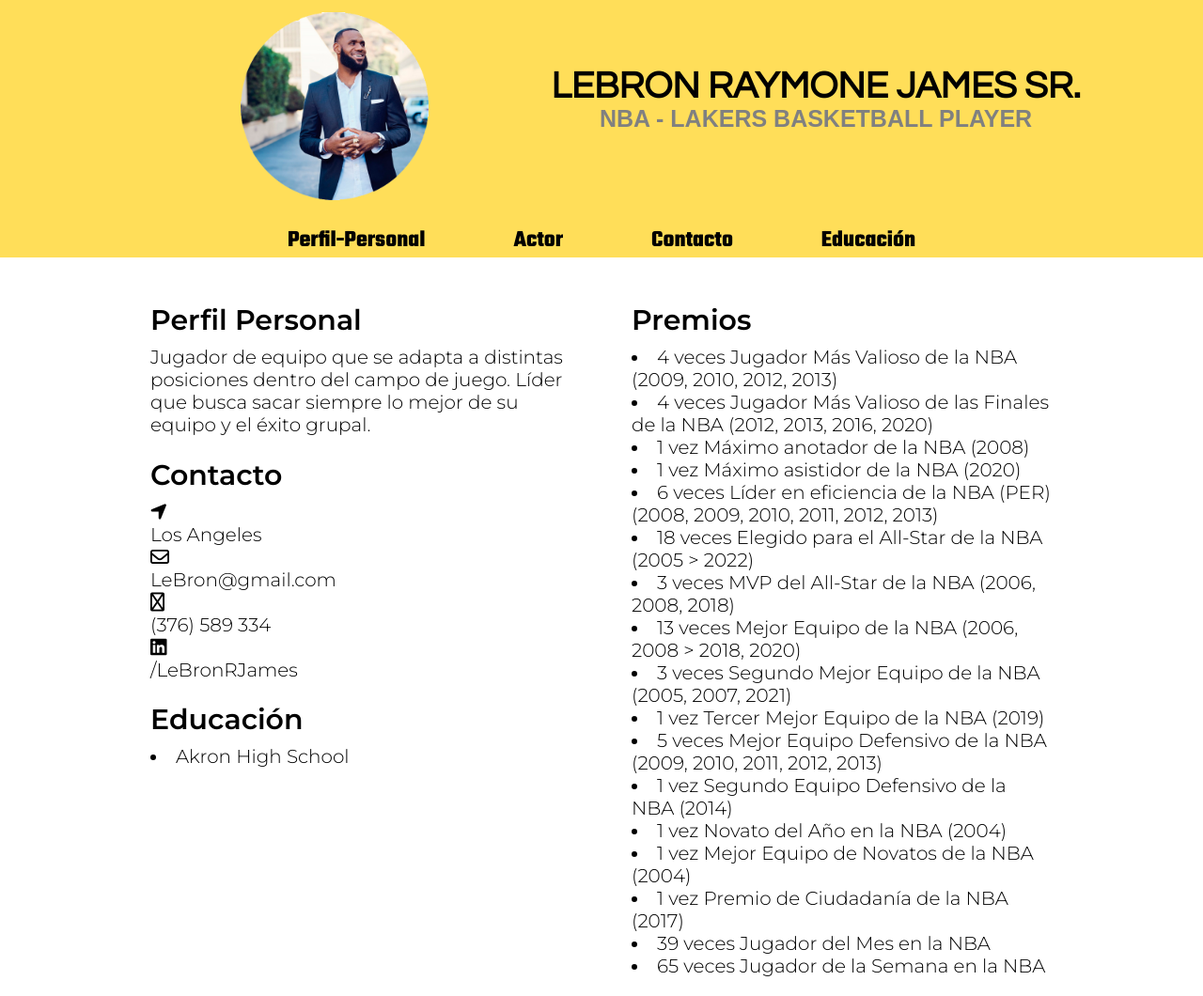
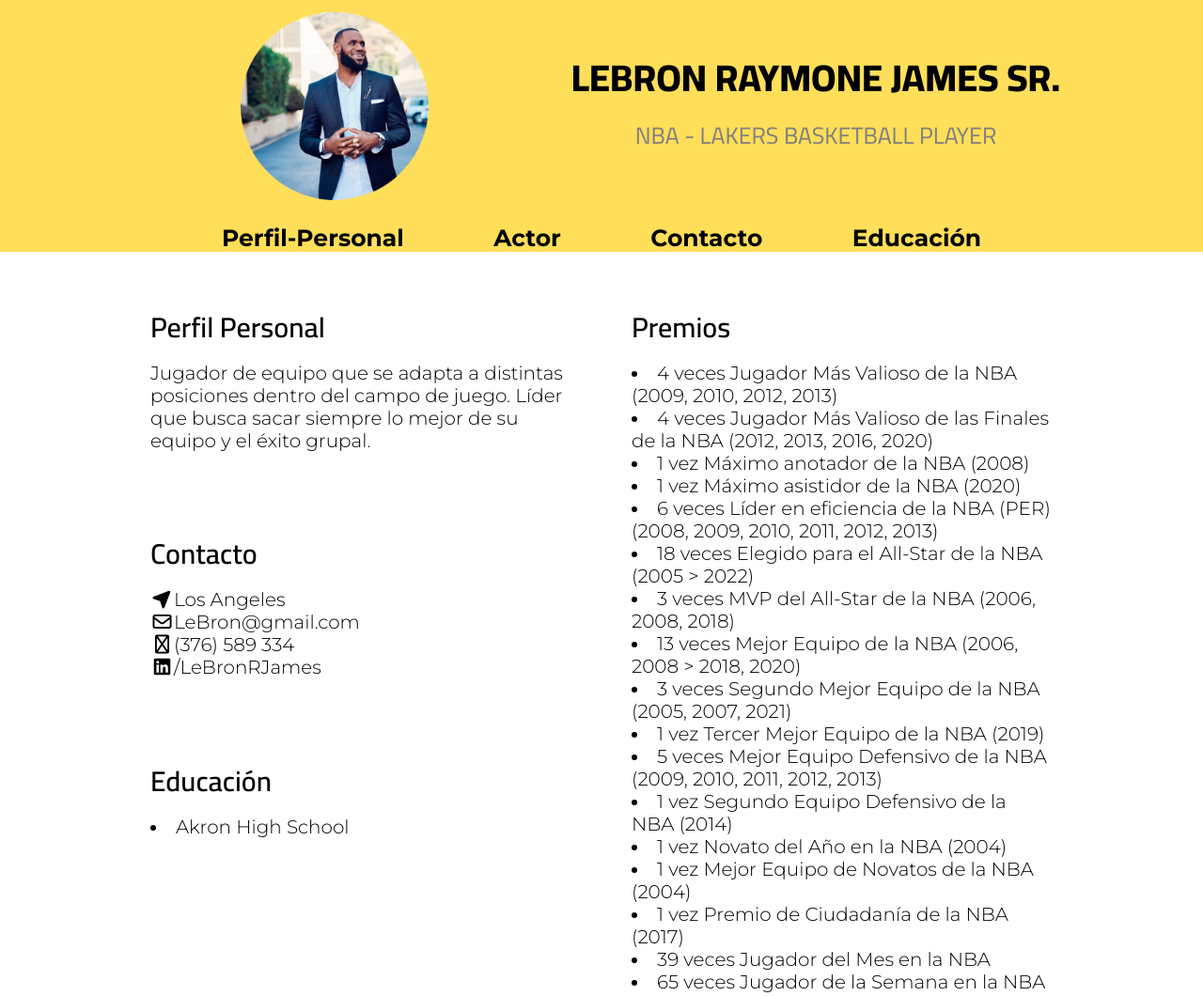
Before and after one commit to Mazz0chi/Trabajo-Practico-2-Flex-Responsive, a plain HTML site: page index.html in a window 1280 px wide. Shown: the top 1060 px of the page at 94% size. Drawn offline with Linux system fonts and the light colour scheme; a web font is replaced by a local one.

Commit message:
Add files via upload

```diff
--- a/css/estilos.css
+++ b/css/estilos.css
@@ -5,7 +5,8 @@ header {
     }
 
 .contenedor{
-    font-family: 'Questrial', sans-serif;
+    font-family: 'Cairo', sans-serif;
+    font-weight: bold;
     align-items: center;
     display: flex;
     flex-wrap: wrap;
@@ -20,7 +21,8 @@ header {
     flex-flow: column;
     }
 
-h1 {font-size: 40px
+h1 {font-size: 40px;
+    font-weight: 800;
     }
 
 img {
@@ -31,13 +33,15 @@ img {
     }
 
 h2 {
-    font-family: 'IBM Plex Sans Thai', sans-serif;
+    font-family: 'Cairo' , sans-serif;
+    font-weight: 400;
     color: gray ;
     font-size: 25px;
     text-align: center;
     }
 
-nav {font-family: 'Teko', sans-serif;
+nav {font-family: 'Montserrat' , sans-serif;
+    font-weight: 700;
     align-items: center;
     text-align: center;
     margin-top: 2%; ;
@@ -63,6 +67,7 @@ nav {font-family: 'Teko', sans-serif;
     font-size: 20px;
     font-family: 'Montserrat', sans-serif;
     font-weight: lighter;
+    margin-top: 2%;
 }
 
 .contenedor1 {
@@ -72,9 +77,13 @@ nav {font-family: 'Teko', sans-serif;
     flex-wrap: wrap;
     flex-direction: column;
 
-
     }
 
+.izquierda {
+    margin-bottom: 18%;
+
+
+}
 
 .contenedor2 {
     width: 35%;
@@ -90,25 +99,24 @@ nav {font-family: 'Teko', sans-serif;
 
 h3{
     font-size: 30px;
-    font-family: 'Montserrat', sans-serif;
-    margin-top: 5%;
+    font-family: 'Cairo', sans-serif;
+    font-weight:600 ;
     margin-bottom: 2%;
 }
 
 @media (max-width:600px) {
 
     .contenedor{
-        flex-flow: column;
         align-items:center;
         justify-content: center;
     }
 
     img {
-        width: 200px;
-        height: 200px;
+        width: 140px;
+        height: 140px;
         margin-top: 1%;
         justify-items: center;
-        margin-left: 0%;
+        margin-left: 2%;
         margin-bottom: 5%;
         }
 
@@ -133,7 +141,7 @@ h3{
 
     .contenedor1{
         width: 75%;
-    }
+        }
 
     .contenedor2{
         width: 75%;
--- a/index.html
+++ b/index.html
@@ -8,8 +8,10 @@
     <link rel="preconnect" href="https://fonts.gstatic.com" crossorigin>
     <link rel="preconnect" href="https://fonts.googleapis.com">
     <link rel="preconnect" href="https://fonts.gstatic.com" crossorigin>
-    <link href="https://fonts.googleapis.com/css2?family=IBM+Plex+Sans+Thai:wght@100&family=Montserrat:wght@300;600&family=Questrial&family=Roboto:wght@900&family=Teko:wght@700&display=swap" rel="stylesheet">
-    <link rel="stylesheet" href="https:cdnjs.cloudflare.com/ajax/libs/font-awesome/6.1.1/css/all.min.css">
+    <link rel="preconnect" href="https://fonts.googleapis.com">
+    <link rel="preconnect" href="https://fonts.gstatic.com" crossorigin>
+    <link href="https://fonts.googleapis.com/css2?family=Cairo:wght@200;300;400;500;600;700;800&family=Montserrat:wght@300;400;500;600;700;800&display=swap" rel="stylesheet">
+    <link rel="stylesheet" href="https://Acdnjs.cloudflare.com/ajax/libs/font-awesome/6.1.1/css/all.min.css">
     <meta name="viewport" content="width=device-width, initial-scale=1.0">
 
 </head>
@@ -17,7 +19,7 @@
 <body>
     <header>
         <div class="contenedor">
-            <img src="imagenes/Profile.png" href="index.html" class="perfili">
+            <img src="imagenes/Profile.png" class="perfili">
             <div class="tittle"><h1>LEBRON RAYMONE JAMES SR. </h1>
             <h2>NBA - LAKERS BASKETBALL PLAYER</h2></div>
         </div>
@@ -31,12 +33,12 @@
 
     <div class="flex-container">
         <div class="contenedor1">
-            <div>
+            <div class="izquierda">
                 <h3>Perfil Personal</h3>
                 <p>Jugador de equipo que se adapta
                     a distintas posiciones dentro del campo de juego. Líder que busca sacar siempre lo mejor de su equipo y el éxito grupal.</p>
             </div>
-            <div>
+            <div class="izquierda">
                 <h3>Contacto</h3>
                 <p><i class="fa-solid fa-location-arrow"></i>Los Angeles</p>
                 <p><i class="fa-regular fa-envelope"></i>LeBron@gmail.com</p>
@@ -44,7 +46,7 @@
                 <p><i class="fa-brands fa-linkedin"></i>/LeBronRJames</p>
 
             </div>
-            <div>
+            <div class="izquierda">
                 <h3>Educación</h3>
                 <li>Akron High School</li>
             </div>
```
